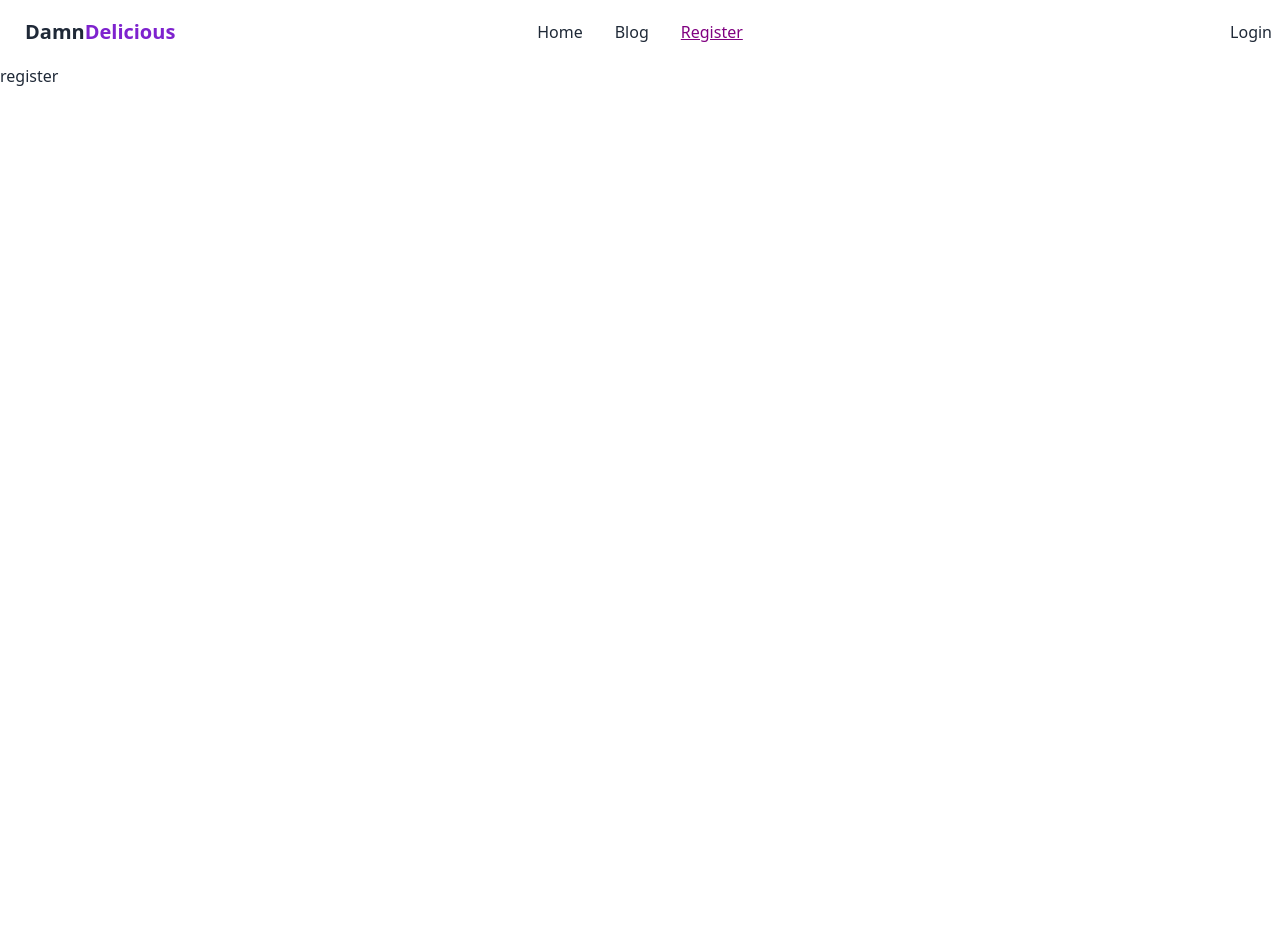
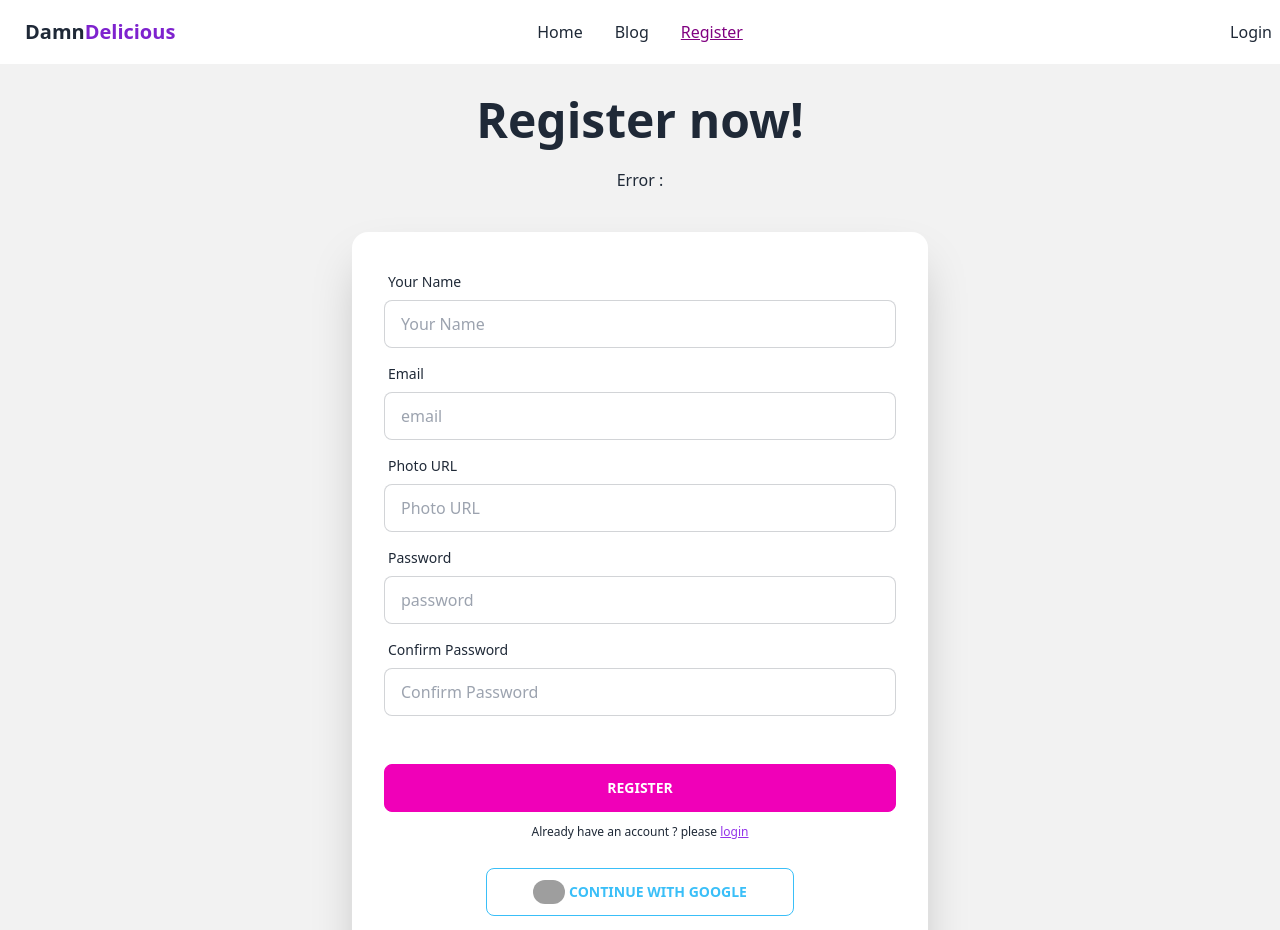
Before and after one commit to Mohosin075/chef-recipies, a React (Vite) app: page /register in a window 1280 px wide. Shown: the top 930 px of the page. Before the commit the page ends 800 px from the top, so only its background shows below. Built offline with nearby package versions, Linux system fonts and the light colour scheme; grey boxes are pictures that could not be loaded.

Commit message:
design login.jsx and register.jsx components

```diff
--- a/src/components/pages/register/Register.jsx
+++ b/src/components/pages/register/Register.jsx
@@ -1,12 +1,98 @@
 /* eslint-disable no-unused-vars */
-import React from 'react';
+import React from "react";
+import { Link } from "react-router-dom";
 
 const Register = () => {
-    return (
-        <div>
-            register
+  return (
+    <form className="hero pb-10 pt-4 bg-base-200 w-full">
+      <div className="hero-content flex-col w-full">
+        <div className="text-center lg:text-left">
+          <h1 className="text-3xl lg:text-5xl font-bold text-center">
+            Register now!
+          </h1>
+          <p className="py-6 text-center">Error :</p>
         </div>
-    );
+        <div className="card flex-shrink-0 w-full max-w-xl shadow-2xl bg-base-100">
+          <div className="card-body">
+            <div className="form-control">
+              <label className="label">
+                <span className="label-text">Your Name</span>
+              </label>
+              <input
+                type="text"
+                placeholder="Your Name"
+                className="input input-bordered"
+                required
+              />
+            </div>
+            <div className="form-control">
+              <label className="label">
+                <span className="label-text">Email</span>
+              </label>
+              <input
+                type="email"
+                placeholder="email"
+                className="input input-bordered"
+                required
+              />
+            </div>
+            <div className="form-control">
+              <label className="label">
+                <span className="label-text">Photo URL</span>
+              </label>
+              <input
+                type="text"
+                placeholder="Photo URL"
+                className="input input-bordered"
+              />
+            </div>
+            <div className="form-control">
+              <label className="label">
+                <span className="label-text">Password</span>
+              </label>
+              <input
+                type="password"
+                placeholder="password"
+                className="input input-bordered"
+                required
+              />
+            </div>
+            <div className="form-control">
+              <label className="label">
+                <span className="label-text">Confirm Password</span>
+              </label>
+              <input
+                type="password"
+                placeholder="Confirm Password"
+                className="input input-bordered"
+                required
+              />
+              <label className="label">
+                <a href="#" className="label-text-alt link link-hover"></a>
+              </label>
+            </div>
+            <div className="form-control mt-6">
+              <button className="btn btn-secondary">Register</button>
+              <p className="text-xs my-3 text-center">
+                Already have an account ? please{" "}
+                <Link to="/login" className="text-purple-600 underline">
+                  login
+                </Link>
+              </p>
+              <div className="my-4 space-y-4 w-3/5 mx-auto">
+                <button className="btn btn-outline btn-info w-full"> <span className="me-1"><img className="w68 h-6 rounded-full" src="https://icon2.cleanpng.com/20180423/rjw/kisspng-google-logo-logo-logo-5ade7dc7134299.2873015115245306310789.jpg" alt="" /></span>
+                  Continue with Google
+                </button>
+                <button className="btn btn-outline btn-success w-full"><span className="me-1"><img className="w68 h-6 rounded-full" src="https://cdn4.iconfinder.com/data/icons/iconsimple-logotypes/512/github-512.png" alt="" /></span>
+                  Continue with GitHub
+                </button>
+              </div>
+            </div>
+          </div>
+        </div>
+      </div>
+    </form>
+  );
 };
 
 export default Register;
--- a/src/components/pages/shared/login/Login.jsx
+++ b/src/components/pages/shared/login/Login.jsx
@@ -1,12 +1,60 @@
 /* eslint-disable no-unused-vars */
-import React from 'react';
+import React from "react";
+import { Link } from "react-router-dom";
 
 const Login = () => {
-    return (
-        <div>
-            this is login
+  return (
+    <form className="hero pb-10 pt-4 bg-base-200 w-full">
+      <div className="hero-content flex-col w-full">
+        <div className="text-center lg:text-left">
+          <h1 className="text-3xl lg:text-5xl font-bold text-center">
+            Login now!
+          </h1>
+          <p className="py-6 text-center">Error :</p>
         </div>
-    );
+        <div className="card flex-shrink-0 w-full max-w-lg shadow-2xl bg-base-100">
+          <div className="card-body">
+            <div className="form-control">
+              <label className="label">
+                <span className="label-text">Email</span>
+              </label>
+              <input
+                type="text"
+                placeholder="email"
+                className="input input-bordered"
+                required
+              />
+            </div>
+            <div className="form-control">
+              <label className="label">
+                <span className="label-text">Password</span>
+              </label>
+              <input
+                type="text"
+                placeholder="password"
+                className="input input-bordered"
+                required
+              />
+              <label className="label">
+                <a href="#" className="label-text-alt link link-hover">
+                  Forgot password?
+                </a>
+              </label>
+            </div>
+            <div className="form-control mt-6">
+              <button className="btn btn-secondary">Login</button>
+              <p className="text-xs my-3 text-center">
+                New to this website ?{" "}
+                <Link to="/register" className="text-purple-600 underline">
+                  create an account
+                </Link>
+              </p>
+            </div>
+          </div>
+        </div>
+      </div>
+    </form>
+  );
 };
 
 export default Login;
```
